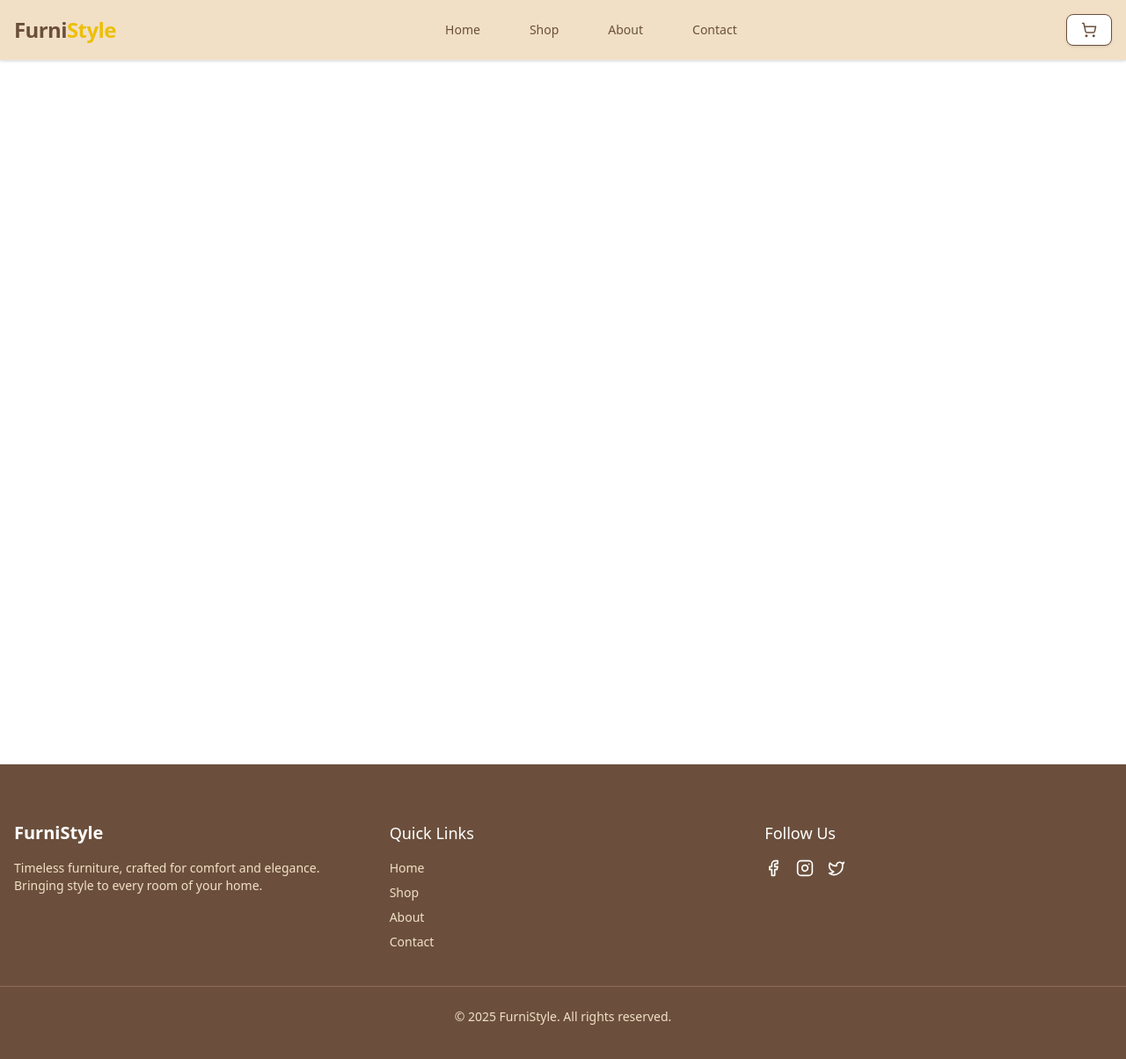
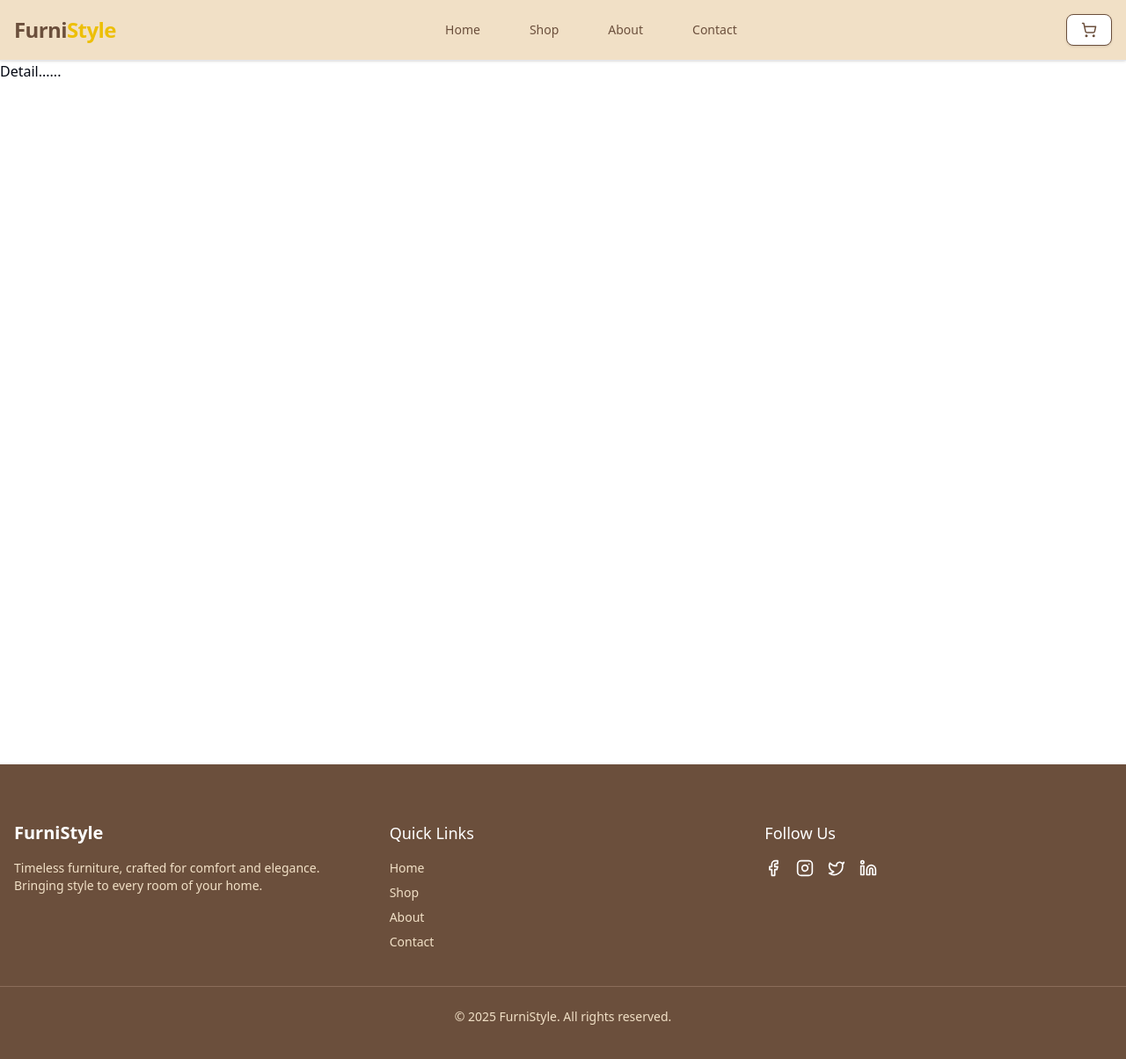
Before and after one commit to Chala751/Furniture-web-app, a React (Vite) app: page /product/1 in a window 1280 px wide. Shown: the whole page at 88% size. Built offline with nearby package versions, Linux system fonts and the light colour scheme.

Commit message:
Product detail routed and started

```diff
--- a/src/componentes/Footer.jsx
+++ b/src/componentes/Footer.jsx
@@ -1,5 +1,5 @@
 import React from 'react'
-import { Facebook, Instagram, Twitter } from 'lucide-react'
+import { Facebook, Instagram, Twitter ,Linkedin} from 'lucide-react'
 
 export default function Footer() {
   return (
@@ -31,6 +31,7 @@ export default function Footer() {
             <a href="#" className="hover:text-[#F1C40F] transition-colors duration-200"><Facebook size={20} /></a>
             <a href="#" className="hover:text-[#F1C40F] transition-colors duration-200"><Instagram size={20} /></a>
             <a href="#" className="hover:text-[#F1C40F] transition-colors duration-200"><Twitter size={20} /></a>
+            <a href="#" className="hover:text-[#F1C40F] transition-colors duration-200"><Linkedin size={20} /></a>
           </div>
         </div>
       </div>
--- /dev/null
+++ b/src/pages/ProductDetail.jsx
@@ -0,0 +1,11 @@
+import React from 'react'
+
+function ProductDetail() {
+  return (
+    <div>
+        <h1>Detail......</h1>
+    </div>
+  )
+}
+
+export default ProductDetail
--- a/src/pages/Shop.jsx
+++ b/src/pages/Shop.jsx
@@ -1,5 +1,6 @@
 import React, { useEffect, useState } from 'react'
 import { Search } from 'lucide-react'
+import { Link } from 'react-router-dom'
 
 
 export default function Shop() {
@@ -53,11 +54,13 @@ export default function Shop() {
               key={product.id}
               className="bg-white rounded-lg shadow-md hover:shadow-xl hover:scale-[1.02] transition-all duration-300 overflow-hidden"
             >
-              <img
+              <Link  to={`/product/${product.id}`} key={product.id}>
+               <img
                 src={product.thumbnail}
                 alt={product.title}
                 className="w-full h-48 object-cover cursor-pointer"
-              />
+               />
+              </Link>
               <div className="p-4">
                 <h3 className="text-lg font-semibold text-[#6B4F3C]">
                   {product.title}
--- a/src/routes/AppRoutes.jsx
+++ b/src/routes/AppRoutes.jsx
@@ -1,5 +1,6 @@
 
 import Home from '@/pages/Home';
+import ProductDetail from '@/pages/ProductDetail';
 import Shop from '@/pages/Shop';
 import React from 'react'
 import { Routes, Route } from "react-router-dom";
@@ -9,6 +10,7 @@ const AppRoutes = () => {
     <Routes>
         <Route path="/" element={<Home/>} />
         <Route path="/shop" element={<Shop/>} />
+        <Route path="/product/:id" element={<ProductDetail/>} />
     </Routes>
   )
 }
```
